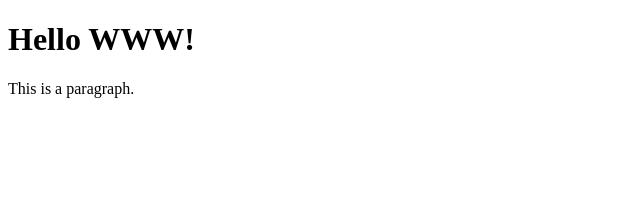
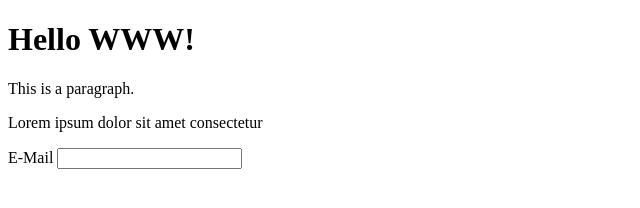
Before and after one commit to rajeshmya/git-demo, a plain HTML site: page index.html in a window 1280 px wide. Shown: the whole page, without its empty margins (0-640 px from the left). Drawn offline with Linux system fonts and the light colour scheme.

Commit message:
form added

```diff
--- a/index.html
+++ b/index.html
@@ -7,6 +7,10 @@
 
 <h1>Hello WWW!</h1>
 <p>This is a paragraph.</p>
-
+<p>Lorem ipsum dolor sit amet consectetur</p>
+<form action="">
+    <label for="">E-Mail</label>
+    <input type="text">
+</form>
 </body>
 </html>
```
